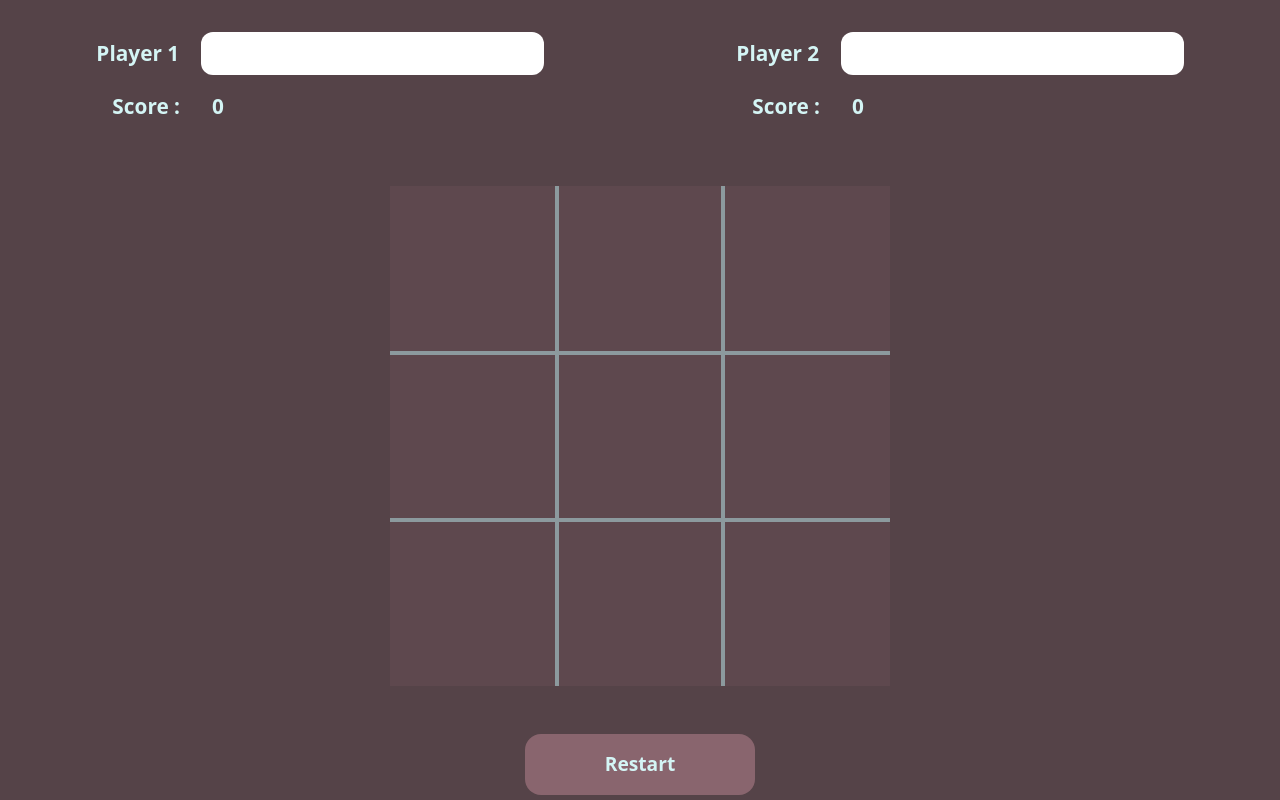
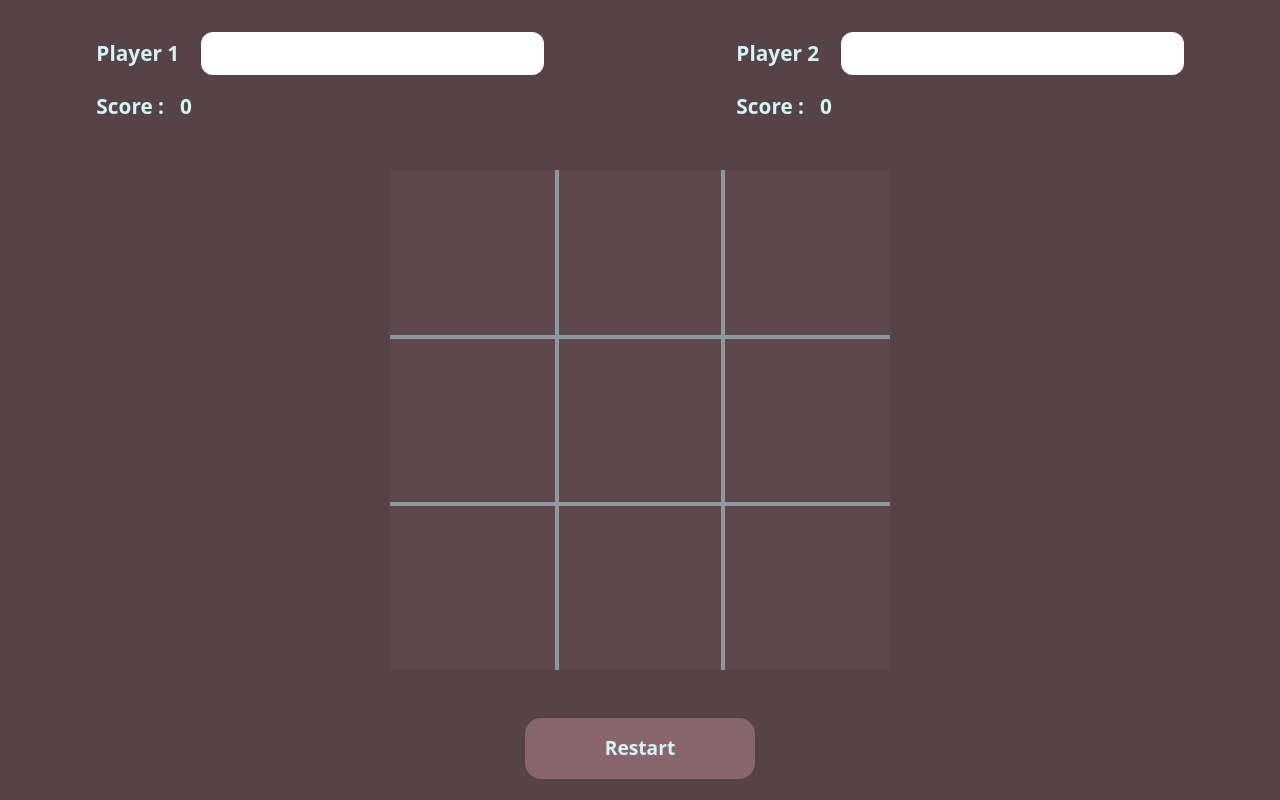
Before and after one commit to CopyypoC/odin-tic-tac-toe, a plain HTML site: page index.html in a window 1280 px wide. Drawn offline with Linux system fonts and the light colour scheme.

Commit message:
Fix player score alignment

```diff
--- a/styles/styles.css
+++ b/styles/styles.css
@@ -134,10 +134,11 @@ body {
 
 .score-container {
     display: flex;
+    padding-top: 1rem;
 }
 
-.score-label, .score {
-    padding: 1rem;
+.score {
+    padding-left: 1rem;
 }
 
 /* Remove border edges to look like normal Tic-tac-toe */
```
